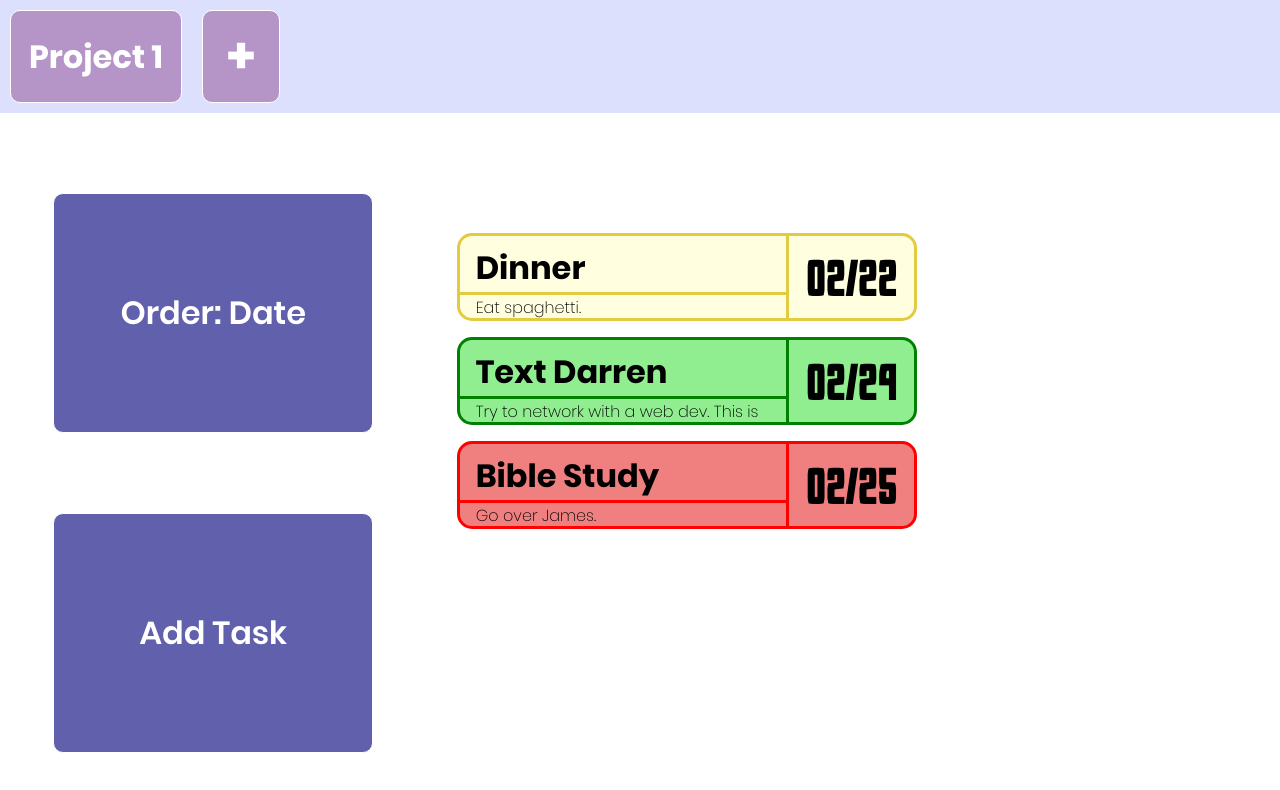
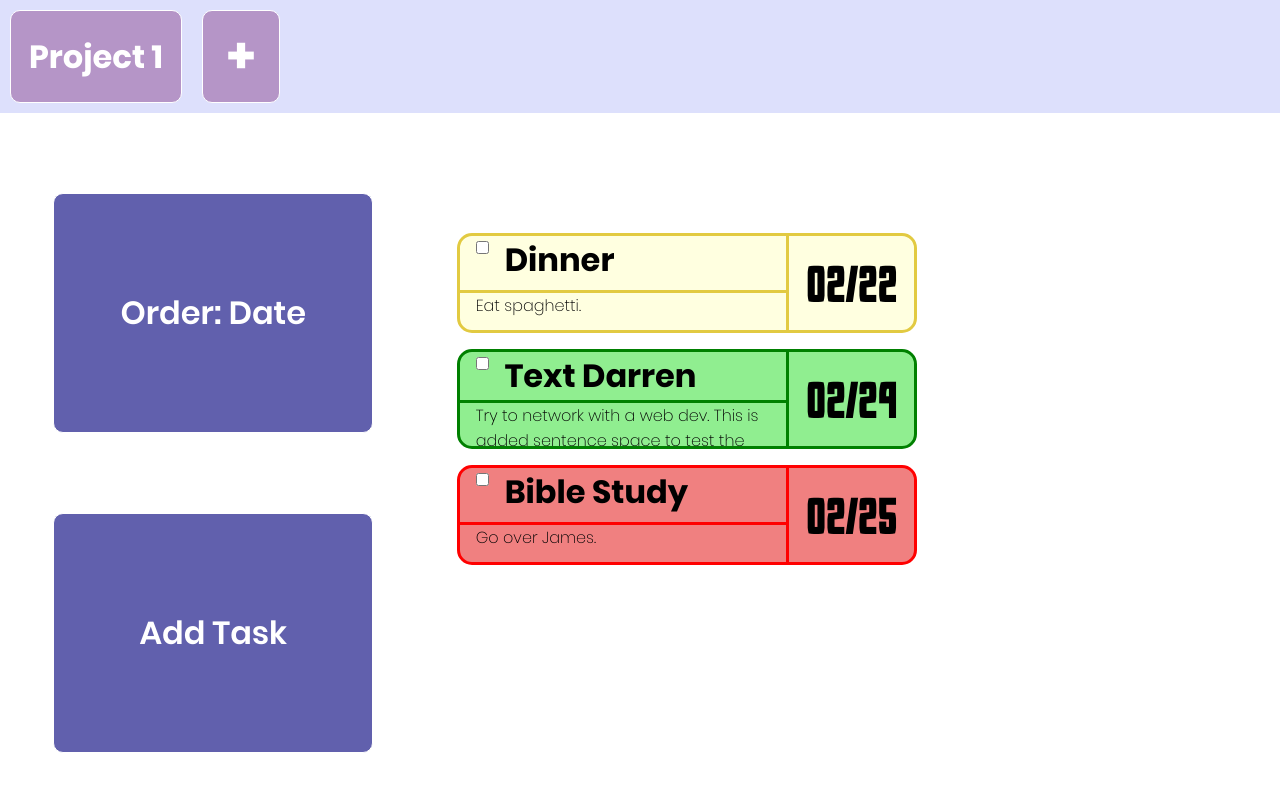
Before and after one commit to Cyber-Aarow/to-do_list, a website built with webpack: page src/template.html in a window 1280 px wide. Built offline with nearby package versions, Linux system fonts and the light colour scheme.

Commit message:
Add a basic checkbox (focusing right now on just getting the format adjusted for a checkbox before moving to fancier checkbox).

```diff
--- a/src/dom.js
+++ b/src/dom.js
@@ -11,19 +11,22 @@ export default function DOM(project){
             let title = document.createElement('h1');
             let desc = document.createElement('p');
             let leftContainer = document.createElement('div');
+            let upperContainer = document.createElement('div');
 
             li.classList.add('todo');
             date.classList.add('date');
             title.classList.add('title');
             desc.classList.add('desc');
             leftContainer.classList.add('left-container');
+            upperContainer.classList.add('upper-container');
 
             date.innerHTML = toDo.getDate();
             title.innerHTML = toDo.getTitle();
             desc.innerHTML = toDo.getDescription();
 
-            leftContainer.appendChild(title);
-            leftContainer.appendChild(desc);
+            let checkbox = makeCheckbox();
+            upperContainer.append(checkbox, title);
+            leftContainer.append(upperContainer, desc);
 
             li.appendChild(leftContainer);
             li.appendChild(date);
@@ -32,6 +35,29 @@ export default function DOM(project){
 
             ul.appendChild(li);
         }
+    };
+
+    const makeCheckbox = () =>{
+        let checkboxWrapper = document.createElement('div');
+        let checkbox = document.createElement('input');
+        let svg = document.createElement('svg');
+        let circle = document.createElement('circle');
+        let polyline = document.createElement('polyline');
+
+        checkboxWrapper.classList.add('checkbox-wrapper-31');
+        circle.classList.add('background');
+        polyline.classList.add('check');
+
+        checkbox.type = 'checkbox';
+
+        svg.setAttribute('viewBox', '0 0 35.6 35.6');
+        circle.setAttribute('cx', '17.8');
+        circle.setAttribute('cy', '17.8');
+        circle.setAttribute('r', '14.37');
+        polyline.setAttribute('points', '11.78 18.12 15.55 22.23 25.17 12.87');
+
+        checkboxWrapper.append(checkbox, svg, circle, polyline);
+        return checkboxWrapper;
     };
 
     const setPriority = (toDo, li) =>{
--- a/src/main.css
+++ b/src/main.css
@@ -136,7 +136,7 @@ ul{
     border: 3px solid;
     border-radius: 15px;
     width: 60%;
-    height: 11vh;
+    height: 12.5vh;
     display: flex;
     cursor: default;
     overflow: hidden;
@@ -153,7 +153,6 @@ ul{
     flex-grow: 5;
     display: flex;
     flex-direction: column;
-    padding-top: 1vh;
 }
 
 .date {
@@ -166,11 +165,18 @@ ul{
     max-width: 125px;
 }
 
-.title {
+.upper-container {
     font-family: 'Poppins Bold';
     flex-grow: 1;
     padding-left: 2vh;
+    display: flex;
 }
+
+.title {
+    padding-left: 2vh;
+}
+
+/* Checkbox */
 
 .desc {
     font-family: 'Poppins ExtraLight';
@@ -188,7 +194,7 @@ ul{
     border-right: 3px solid red;
 }
 
-.urgent > .left-container > .title {
+.urgent > .left-container > .upper-container {
     border-bottom: 3px solid red;
 }
 
@@ -201,7 +207,7 @@ ul{
     border-right: 3px solid rgb(226, 202, 65);
 }
 
-.moderate > .left-container > .title {
+.moderate > .left-container > .upper-container {
     border-bottom: 3px solid rgb(226, 202, 65);
 }
 
@@ -215,7 +221,7 @@ ul{
     border-right: 3px solid green;
 }
 
-.unrushed > .left-container > .title {
+.unrushed > .left-container > .upper-container {
     border-bottom: 3px solid green;
 }
 
@@ -268,7 +274,7 @@ input:focus, textarea:focus {
     display: flex;
     gap: 5vh;
     justify-content: center;
-    margin-top: auto;
+    margin-top: 1.1vh;
     margin-bottom: 2vh;
 }
 
```
